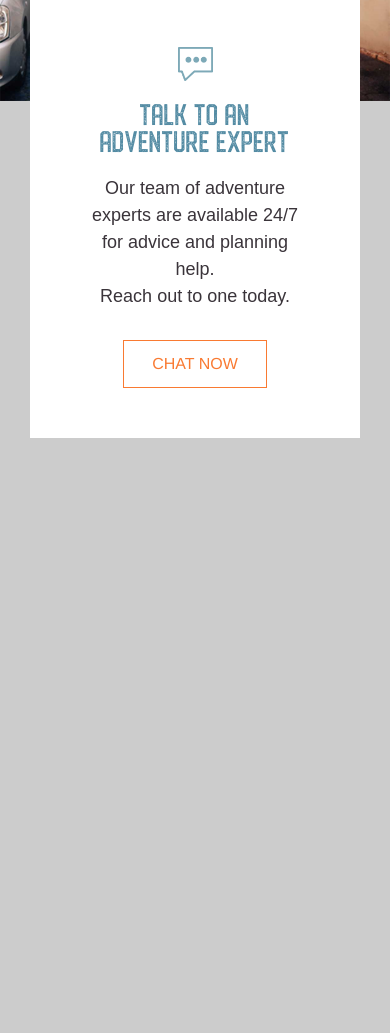
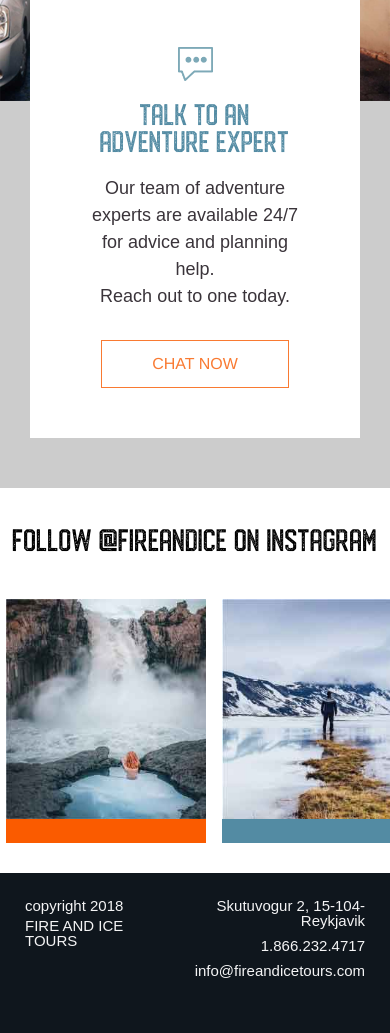
Before and after one commit to angelicadewit/Fire-and-Ice, a website: page index.html in a window 390 px wide. Shown: the part 1551-2584 px from the top of the page. Before the commit the page ends 2039 px from the top, so only its background shows below. Drawn offline with Linux system fonts and the light colour scheme.

Commit message:
mobile complete

```diff
--- a/index.html
+++ b/index.html
@@ -8,7 +8,6 @@
 		<meta name="viewport" content="width=device-width, initial-scale=1">
 
 		<link rel="stylesheet" href="dist/css/main.css">
-
 	</head>
 	<body>
 
@@ -108,6 +107,40 @@
 			</div>
 		</section>
 
+		<section class="instagram">
+			<div class="tours-text">
+				<span>Follow @Fireandice on instagram</span>
+			</div>
+			<ul>
+				<div class="popular-tours-list">
+					<li class="popular-tour norlights">
+					</li>
+
+					<li class="popular-tour blulagoon">
+					</li>
+
+					<li class="popular-tour volunderground">
+					</li>
+
+					<li class="popular-tour vantpark">
+					</li>
+
+				</div>
+			</ul>
+		</section>
+
+		<footer>
+			<div class="copyright">
+				<p>copyright 2018 <span>fire and ice tours</span></p>
+			</div>
+
+			<div class="contact-info">
+					<p>Skutuvogur 2, 15-104- Reykjavik</p>
+					<p>1.866.232.4717</p>
+					<p>info@fireandicetours.com</p>
+			</div>
+		</footer>
+
 		<script src="dist/js/main.js"></script>
 
 	</body>
--- a/src/scss/main.scss
+++ b/src/scss/main.scss
@@ -50,6 +50,8 @@ $body-text: 'helvetica';
 
 
 /* 2. Content ================================= */
+
+/* HOME */
 
 .nav-links {
 	display: inline-block;
@@ -289,7 +291,6 @@ $body-text: 'helvetica';
         border: 1px solid white;
         margin-top: 50px;
     }
-
 }
 
 .about{
@@ -454,10 +455,95 @@ $body-text: 'helvetica';
         font-family: $body-text;
         color: #f97a32;
         text-transform: uppercase;
-        padding: 14px 28px;
+        padding: 14px 50px;
         font-size: 16px;
         background: white;
         border: 1px solid #f97a32;
         margin-top: 30px;
     }
 }
+
+.instagram{
+    background: white;
+    padding-bottom: 30px;
+
+    .tours-text{
+        text-align: center;
+        position: relative;
+    }
+
+    span{
+        font-family: $areno;
+        color: black;
+        font-size: 25px;
+        display: block;
+        padding: 40px 0px;
+    }
+
+    ul{
+        width: 100%;
+        height: 250px;
+        overflow-x: scroll;
+        overflow-y: hidden;
+    }
+
+    .popular-tours-list{
+        width: (200px + 6px + 6px) * 4 + 20px;
+    }
+
+    .popular-tour {
+        display: inline-block;
+        background: green;
+        width: 200px;
+        height: 250px;
+        margin: 6px;
+        position: relative;
+
+        &:nth-child(1){
+            background: url(../img/instagram1.jpg);
+            background-size: cover;
+            border-bottom: 30px solid #fa5b00;
+        }
+
+        &:nth-child(2){
+            background: url(../img/instagram2.jpg);
+            background-size: cover;
+            border-bottom: 30px solid #538ba3;
+        }
+
+        &:nth-child(3){
+            background: url(../img/instagram3.jpg);
+            background-size: cover;
+            border-bottom: 30px solid #e52e1f;
+        }
+
+        &:nth-child(4){
+            background: url(../img/instagram4.jpg);
+            background-size: cover;
+
+            border-bottom: 30px solid #0f161d;
+        }
+    }
+}
+
+footer{
+    background: #0f161d;
+    color: #f4f4f5;
+    padding: 20px 20px 50px;
+    font-size: 15px;
+    display: flex;
+
+    span{
+        text-transform: uppercase;
+        display: block;
+        padding-top: 5px;
+    }
+
+    .contact-info{
+        text-align: right;
+    }
+
+    p{
+        padding: 5px;
+    }
+}
```
Also changed, not shown: dist/css/main.css, dist/img/instagram1.jpg (added), dist/img/instagram2.jpg (added), dist/img/instagram3.jpg (added), dist/img/instagram4.jpg (added), src/img/instagram1.jpg (added), src/img/instagram2.jpg (added), src/img/instagram3.jpg (added), src/img/instagram4.jpg (added), 1 other file.
